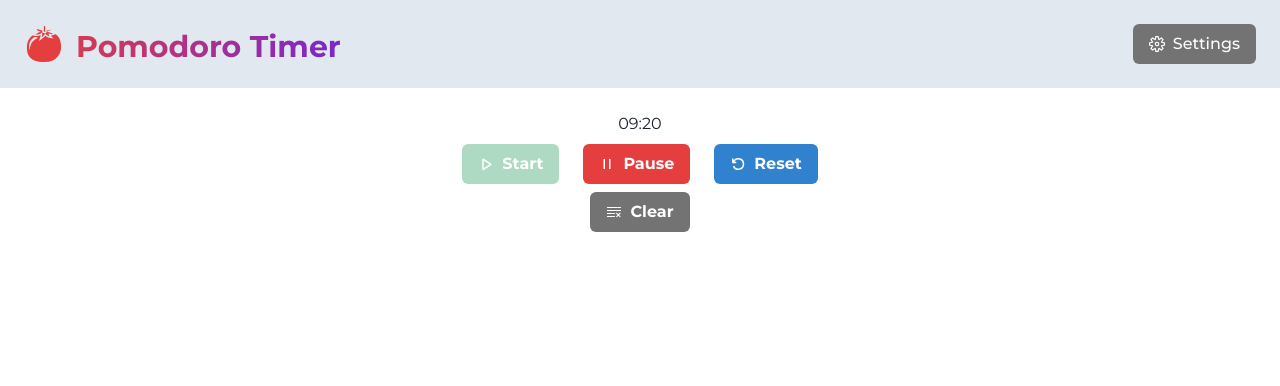
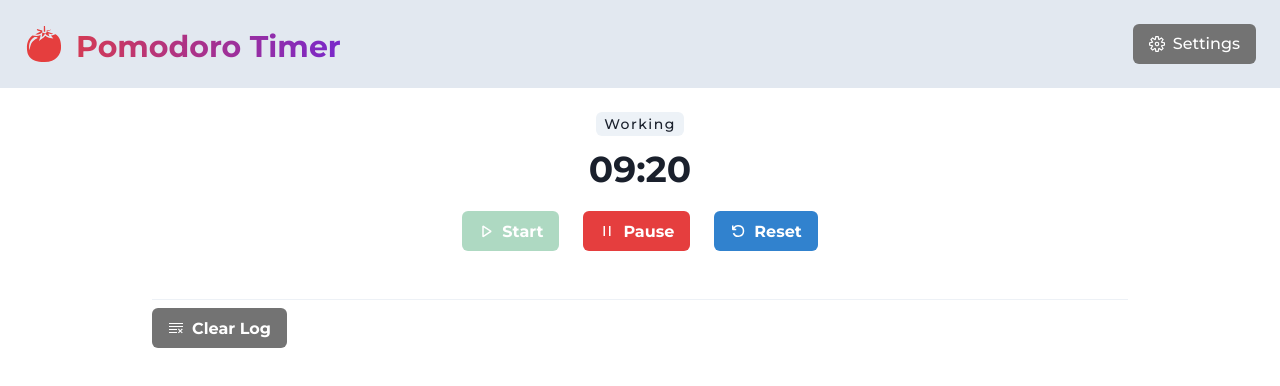
Before and after one commit to krisp3t/pomodoro-timer, a React (Create React App) app: page / in a window 1280 px wide. Both pictures are taken after a click on the button "Start". Shown: the top 386 px of the page. Built offline with nearby package versions, Linux system fonts and the light colour scheme.

Commit message:
Add Session styling

```diff
--- a/src/App.jsx
+++ b/src/App.jsx
@@ -1,5 +1,5 @@
 import React, { useReducer } from "react";
-import { Container, VStack } from "@chakra-ui/layout";
+import { Container, Divider, VStack } from "@chakra-ui/layout";
 
 import Navbar from "./UI/Navbar";
 import Session from "./Session/Session";
@@ -45,12 +45,13 @@ function App() {
 	return (
 		<React.Fragment>
 			<Navbar />
-			<Container centerContent p="6">
-				<VStack>
+			<Container maxW="container.lg" centerContent p="6">
+				<VStack w="100%">
 					<Session
 						onAction={updatePomodoroActionItems}
 						reset={resetActionsList}
 					/>
+					<Divider borderColor="gray.200" />
 					<History
 						items={pomodoroActionItems}
 						clear={resetActionsList}
--- a/src/History/History.jsx
+++ b/src/History/History.jsx
@@ -14,14 +14,15 @@ const History = (props) => {
 			return action.type !== "PAUSE_END" || action.pauseLength > 0;
 		})
 		.map((action) => <HistoryItem key={action.key} action={action} />);
+
 	return (
-		<Box>
+		<Box display="flex" w="100%" alignItems="center">
 			<Button
 				colorScheme="black"
 				onClick={props.clear}
 				leftIcon={<VscClearAll />}
 			>
-				Clear
+				Clear Log
 			</Button>
 			<Box>{actionItems}</Box>
 		</Box>
--- a/src/Session/Session.jsx
+++ b/src/Session/Session.jsx
@@ -1,10 +1,12 @@
 import React, { useState, useEffect, useRef } from "react";
 import { Button, ButtonGroup } from "@chakra-ui/button";
 import { Box } from "@chakra-ui/layout";
+import { Heading } from "@chakra-ui/layout";
 import { VscDebugStart, VscDebugPause, VscDebugRestart } from "react-icons/vsc";
 
 import Interval from "./Interval";
 import SessionObject from "./SessionObject";
+import StateDisplay from "./StateDisplay";
 
 const SESSION_STATUS_WORKING = { status: "working" };
 const SESSION_STATUS_PAUSED = { status: "paused" };
@@ -83,9 +85,14 @@ const Session = (props) => {
 	}, []);
 
 	return (
-		<React.Fragment>
-			<Box>
-				<Interval timestamp={timestamp} />
+		<Box pb={10} textAlign="center">
+			{sessionStatus.status !== SESSION_STATUS_INITIAL.status && (
+				<StateDisplay sessionState={sessionStatus.status} />
+			)}
+			<Box pb={5}>
+				<Heading>
+					<Interval timestamp={timestamp} />
+				</Heading>
 			</Box>
 			<ButtonGroup spacing="6">
 				<Button
@@ -119,7 +126,7 @@ const Session = (props) => {
 					Reset
 				</Button>
 			</ButtonGroup>
-		</React.Fragment>
+		</Box>
 	);
 };
 
--- /dev/null
+++ b/src/Session/StateDisplay.jsx
@@ -0,0 +1,15 @@
+import React from "react";
+import { Tag } from "@chakra-ui/tag";
+
+const StateDisplay = (props) => {
+	const capitalizeText =
+		props.sessionState.charAt(0).toUpperCase() +
+		props.sessionState.slice(1);
+	return (
+		<Tag letterSpacing="1.5px" mb={3}>
+			{capitalizeText}
+		</Tag>
+	);
+};
+
+export default StateDisplay;
--- a/src/UI/Navbar.jsx
+++ b/src/UI/Navbar.jsx
@@ -33,7 +33,6 @@ const Navbar = (props) => {
 			wrap="wrap"
 			padding={6}
 			bg="gray.200"
-			{...props}
 		>
 			<Flex
 				align="flex-start"
@@ -41,6 +40,7 @@ const Navbar = (props) => {
 				mr={5}
 				bgGradient="linear(to-l, #7928CA, red.500)"
 				bgClip="text"
+				cursor="pointer"
 			>
 				<Icon as={GiTomato} w={10} h={10} mr={3} color="red.500" />
 				<Box>
```
